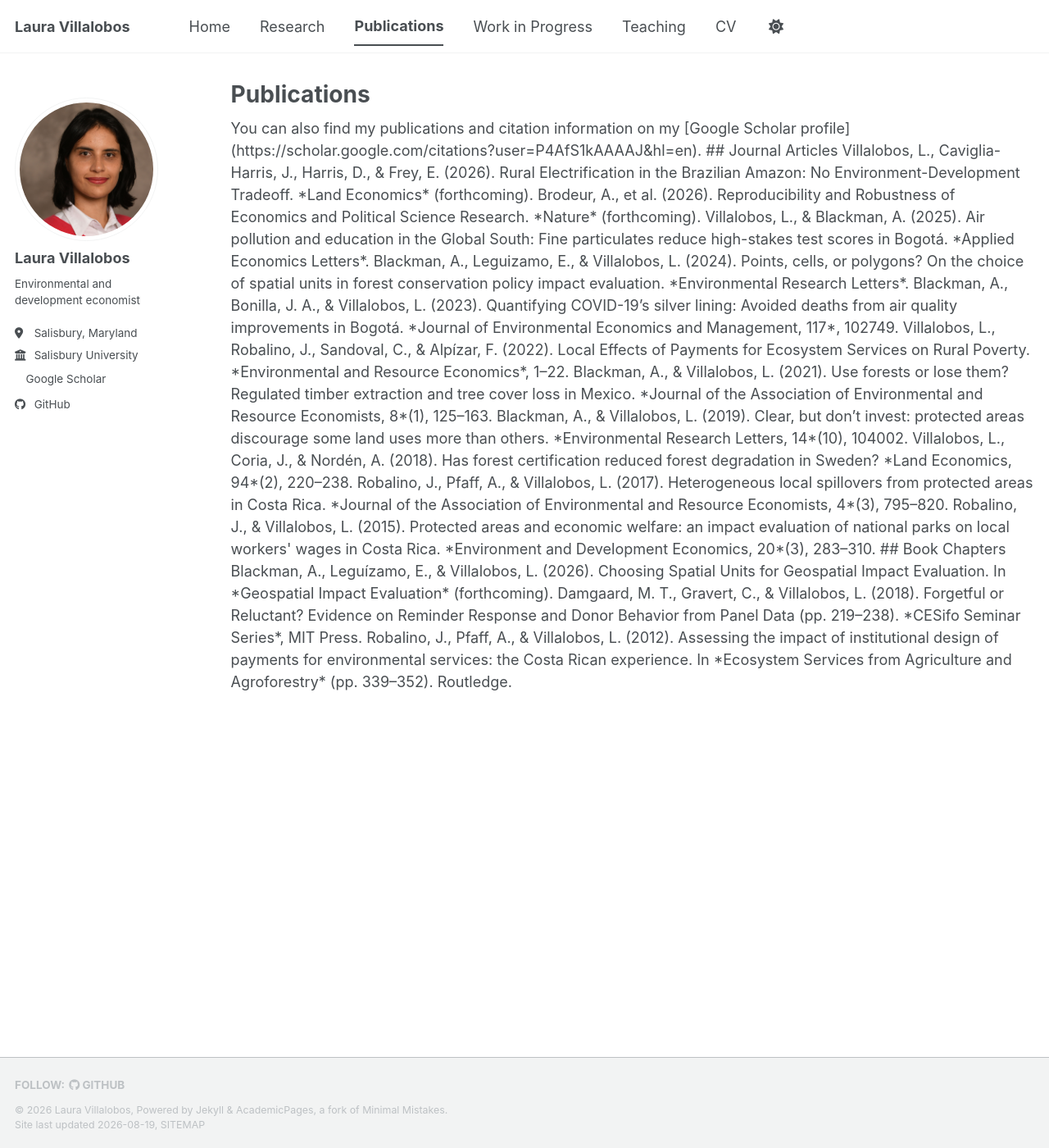
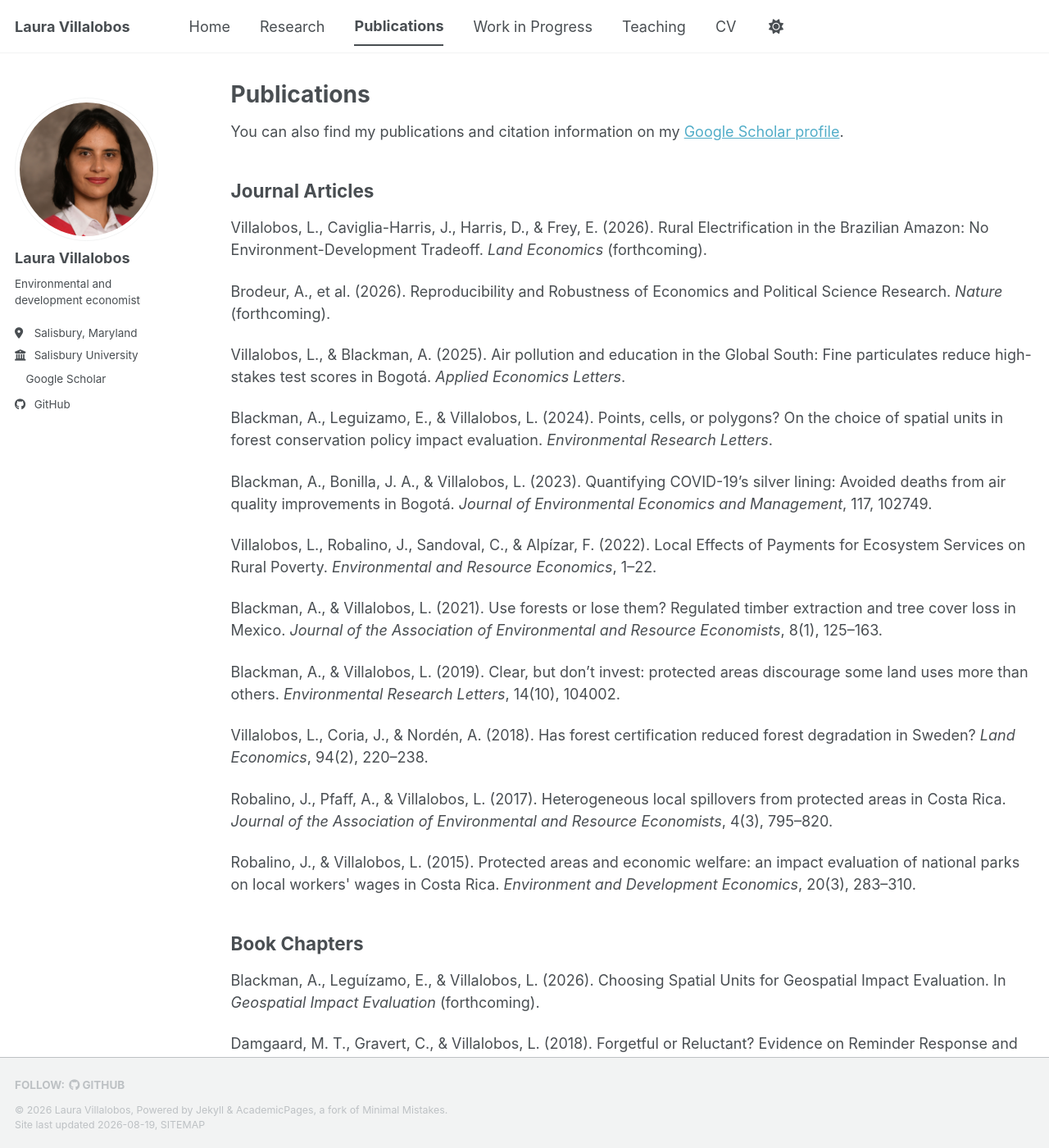
Before and after one commit to lavifi/lavifi.github.io, a Jekyll site: the page built from _pages/publications.html, in a window 1280 px wide and 1400 px high. Shown: the whole window at 82% size. Built offline with Jekyll 4.4.1, drawn with Linux system fonts in a browser that asks for light colours; a style sheet for code colours, icons or effects is not loaded.

Commit message:
Clean up Publications page formatting

```diff
--- a/_pages/publications.html
+++ b/_pages/publications.html
@@ -5,36 +5,40 @@ permalink: /publications/
 author_profile: true
 ---
 
-You can also find my publications and citation information on my [Google Scholar profile](https://scholar.google.com/citations?user=P4AfS1kAAAAJ&hl=en).
+<p>You can also find my publications and citation information on my <a href="https://scholar.google.com/citations?user=P4AfS1kAAAAJ&hl=en">Google Scholar profile</a>.</p>
 
-## Journal Articles
+<h2>Journal Articles</h2>
 
-Villalobos, L., Caviglia-Harris, J., Harris, D., & Frey, E. (2026). Rural Electrification in the Brazilian Amazon: No Environment-Development Tradeoff. *Land Economics* (forthcoming).
+<div class="publication-list">
+  <p>Villalobos, L., Caviglia-Harris, J., Harris, D., &amp; Frey, E. (2026). Rural Electrification in the Brazilian Amazon: No Environment-Development Tradeoff. <em>Land Economics</em> (forthcoming).</p>
 
-Brodeur, A., et al. (2026). Reproducibility and Robustness of Economics and Political Science Research. *Nature* (forthcoming).
+  <p>Brodeur, A., et al. (2026). Reproducibility and Robustness of Economics and Political Science Research. <em>Nature</em> (forthcoming).</p>
 
-Villalobos, L., & Blackman, A. (2025). Air pollution and education in the Global South: Fine particulates reduce high-stakes test scores in Bogotá. *Applied Economics Letters*.
+  <p>Villalobos, L., &amp; Blackman, A. (2025). Air pollution and education in the Global South: Fine particulates reduce high-stakes test scores in Bogotá. <em>Applied Economics Letters</em>.</p>
 
-Blackman, A., Leguizamo, E., & Villalobos, L. (2024). Points, cells, or polygons? On the choice of spatial units in forest conservation policy impact evaluation. *Environmental Research Letters*.
+  <p>Blackman, A., Leguizamo, E., &amp; Villalobos, L. (2024). Points, cells, or polygons? On the choice of spatial units in forest conservation policy impact evaluation. <em>Environmental Research Letters</em>.</p>
 
-Blackman, A., Bonilla, J. A., & Villalobos, L. (2023). Quantifying COVID-19’s silver lining: Avoided deaths from air quality improvements in Bogotá. *Journal of Environmental Economics and Management, 117*, 102749.
+  <p>Blackman, A., Bonilla, J. A., &amp; Villalobos, L. (2023). Quantifying COVID-19’s silver lining: Avoided deaths from air quality improvements in Bogotá. <em>Journal of Environmental Economics and Management</em>, 117, 102749.</p>
 
-Villalobos, L., Robalino, J., Sandoval, C., & Alpízar, F. (2022). Local Effects of Payments for Ecosystem Services on Rural Poverty. *Environmental and Resource Economics*, 1–22.
+  <p>Villalobos, L., Robalino, J., Sandoval, C., &amp; Alpízar, F. (2022). Local Effects of Payments for Ecosystem Services on Rural Poverty. <em>Environmental and Resource Economics</em>, 1–22.</p>
 
-Blackman, A., & Villalobos, L. (2021). Use forests or lose them? Regulated timber extraction and tree cover loss in Mexico. *Journal of the Association of Environmental and Resource Economists, 8*(1), 125–163.
+  <p>Blackman, A., &amp; Villalobos, L. (2021). Use forests or lose them? Regulated timber extraction and tree cover loss in Mexico. <em>Journal of the Association of Environmental and Resource Economists</em>, 8(1), 125–163.</p>
 
-Blackman, A., & Villalobos, L. (2019). Clear, but don’t invest: protected areas discourage some land uses more than others. *Environmental Research Letters, 14*(10), 104002.
+  <p>Blackman, A., &amp; Villalobos, L. (2019). Clear, but don’t invest: protected areas discourage some land uses more than others. <em>Environmental Research Letters</em>, 14(10), 104002.</p>
 
-Villalobos, L., Coria, J., & Nordén, A. (2018). Has forest certification reduced forest degradation in Sweden? *Land Economics, 94*(2), 220–238.
+  <p>Villalobos, L., Coria, J., &amp; Nordén, A. (2018). Has forest certification reduced forest degradation in Sweden? <em>Land Economics</em>, 94(2), 220–238.</p>
 
-Robalino, J., Pfaff, A., & Villalobos, L. (2017). Heterogeneous local spillovers from protected areas in Costa Rica. *Journal of the Association of Environmental and Resource Economists, 4*(3), 795–820.
+  <p>Robalino, J., Pfaff, A., &amp; Villalobos, L. (2017). Heterogeneous local spillovers from protected areas in Costa Rica. <em>Journal of the Association of Environmental and Resource Economists</em>, 4(3), 795–820.</p>
 
-Robalino, J., & Villalobos, L. (2015). Protected areas and economic welfare: an impact evaluation of national parks on local workers' wages in Costa Rica. *Environment and Development Economics, 20*(3), 283–310.
+  <p>Robalino, J., &amp; Villalobos, L. (2015). Protected areas and economic welfare: an impact evaluation of national parks on local workers' wages in Costa Rica. <em>Environment and Development Economics</em>, 20(3), 283–310.</p>
+</div>
 
-## Book Chapters
+<h2>Book Chapters</h2>
 
-Blackman, A., Leguízamo, E., & Villalobos, L. (2026). Choosing Spatial Units for Geospatial Impact Evaluation. In *Geospatial Impact Evaluation* (forthcoming).
+<div class="publication-list">
+  <p>Blackman, A., Leguízamo, E., &amp; Villalobos, L. (2026). Choosing Spatial Units for Geospatial Impact Evaluation. In <em>Geospatial Impact Evaluation</em> (forthcoming).</p>
 
-Damgaard, M. T., Gravert, C., & Villalobos, L. (2018). Forgetful or Reluctant? Evidence on Reminder Response and Donor Behavior from Panel Data (pp. 219–238). *CESifo Seminar Series*, MIT Press.
+  <p>Damgaard, M. T., Gravert, C., &amp; Villalobos, L. (2018). Forgetful or Reluctant? Evidence on Reminder Response and Donor Behavior from Panel Data (pp. 219–238). <em>CESifo Seminar Series</em>, MIT Press.</p>
 
-Robalino, J., Pfaff, A., & Villalobos, L. (2012). Assessing the impact of institutional design of payments for environmental services: the Costa Rican experience. In *Ecosystem Services from Agriculture and Agroforestry* (pp. 339–352). Routledge.
+  <p>Robalino, J., Pfaff, A., &amp; Villalobos, L. (2012). Assessing the impact of institutional design of payments for environmental services: the Costa Rican experience. In <em>Ecosystem Services from Agriculture and Agroforestry</em> (pp. 339–352). Routledge.</p>
+</div>
```
